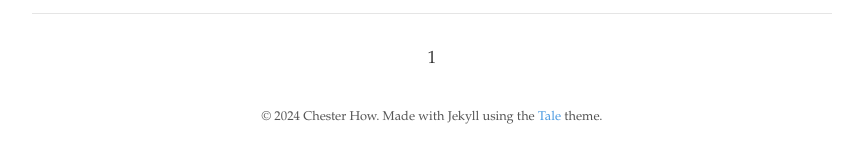
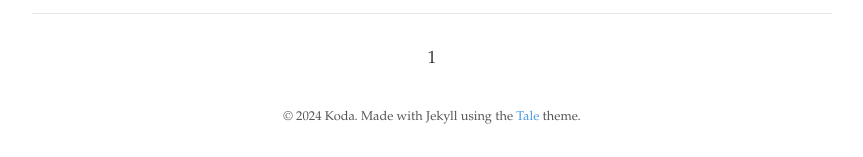
Before and after one commit to koda-masaru/jekyll-test, a Jekyll site: the page built from docs/index.html, in a window 1280 px wide and 900 px high, scrolled down 2979 px. Shown: the part 740-897 px from the top of the window, without its empty margins (208-1071 px from the left). Built offline with Jekyll 4.4.1, drawn with Linux system fonts in a browser that asks for light colours; the list of posts is cut into pages by our own code.

```diff
--- a/docs/_config.yml
+++ b/docs/_config.yml
@@ -1,5 +1,5 @@
 # Site settings
-title:          Tale
+title:          jekyll test
 description:    "Minimal Jekyll theme for storytellers"
 baseurl:        "/jekyll-test"
 url:            "https://koda-masaru.github.io"
@@ -9,9 +9,9 @@ url:            "https://koda-masaru.github.io"
 
 # Author
 author:
-  name:         Chester How
-  url:          https://chester.how
-  email:        chesterhow@gmail.com
+  name:         Koda
+  url:          https://koda-masaru.github.io
+  email:        example@example.com
 
 # Build settings
 markdown:       kramdown
--- a/docs/_includes/catalogue_item.html
+++ b/docs/_includes/catalogue_item.html
@@ -8,7 +8,7 @@
     <div class="catalogue-line"></div>
 
     {% for tag in post.tags %}
-    <a href="/{{ site.baseurl }}/tags/#{{ tag }}">{{ tag }}</a>
+    <a href="{{ site.baseurl }}/{{ site.baseurl }}/tags/#{{ tag }}">{{ tag }}</a>
     {% endfor %}
 
     <p>
```
